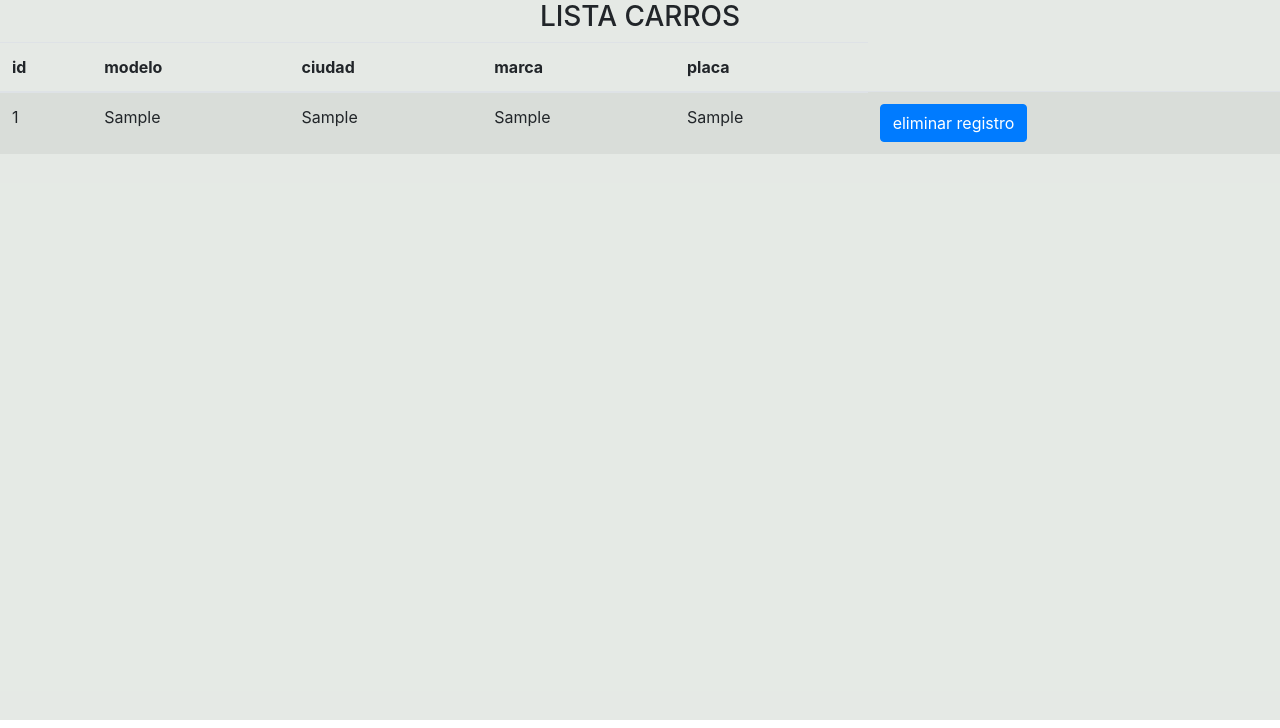
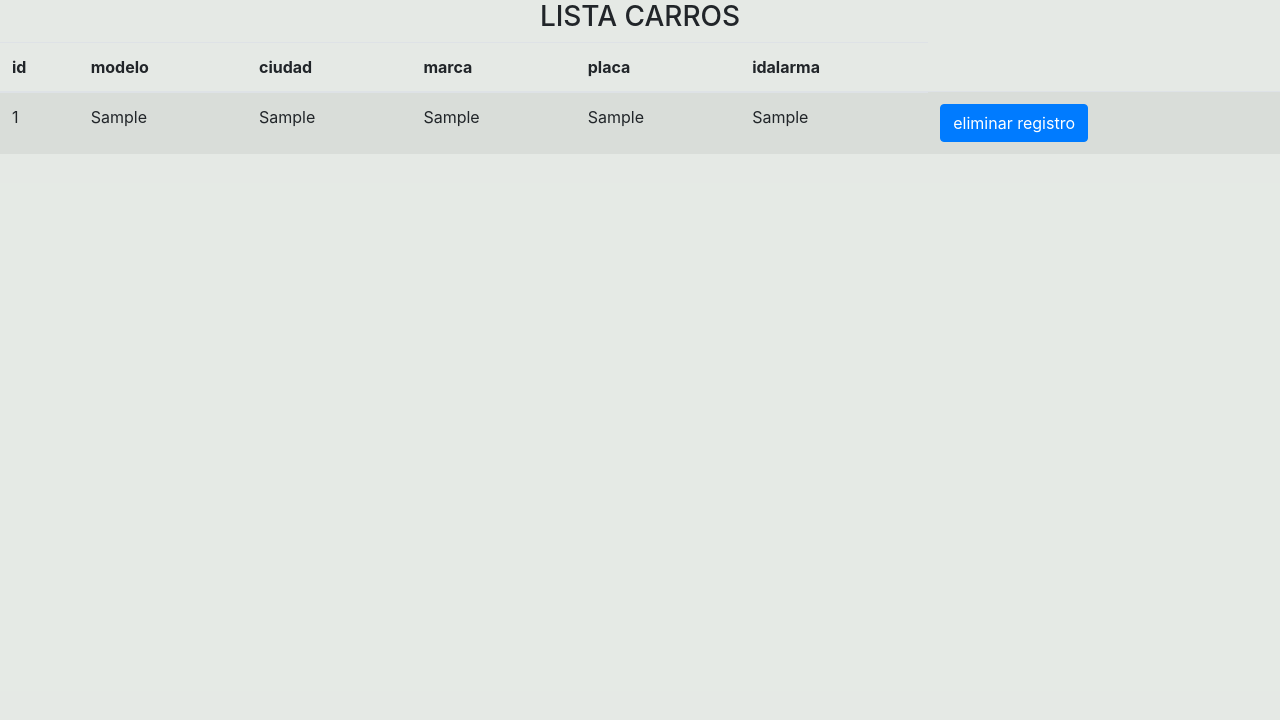
Before and after one commit to luislowy/carsproGIT, a Django app: page /lista_carro/ in a window 1280 px wide. Shown: the part 72-800 px from the top of the page. Run offline with Django 3.2, Linux system fonts and the light colour scheme; tables that the repository leaves empty hold one stand-in row (values such as "Sample post"); some libraries are stand-ins or nearby versions.

Commit message:
listacarro

```diff
--- a/templates/lista_carro.html
+++ b/templates/lista_carro.html
@@ -18,6 +18,7 @@
 				<th scope="col">ciudad</th>
 				<th scope="col">marca</th>
 				<th scope="col">placa</th>
+				<th scope="col">idalarma</th>
 			</tr>
 		</thead>
 		<tbody>
@@ -28,6 +29,7 @@
 					<td>{{p.ciudad}}</td>
 					<td>{{p.marca}}</td>
 					<td>{{p.placa}}</td>
+					<td>{{p.idalarma}}</td>
 					<td>
 						<!--<a class="btn btn-primary btn-one" href="{% url 'vista_eliminar_carro' id_Carro=p.id%}" disabled> eliminar registro</a>
 
```
